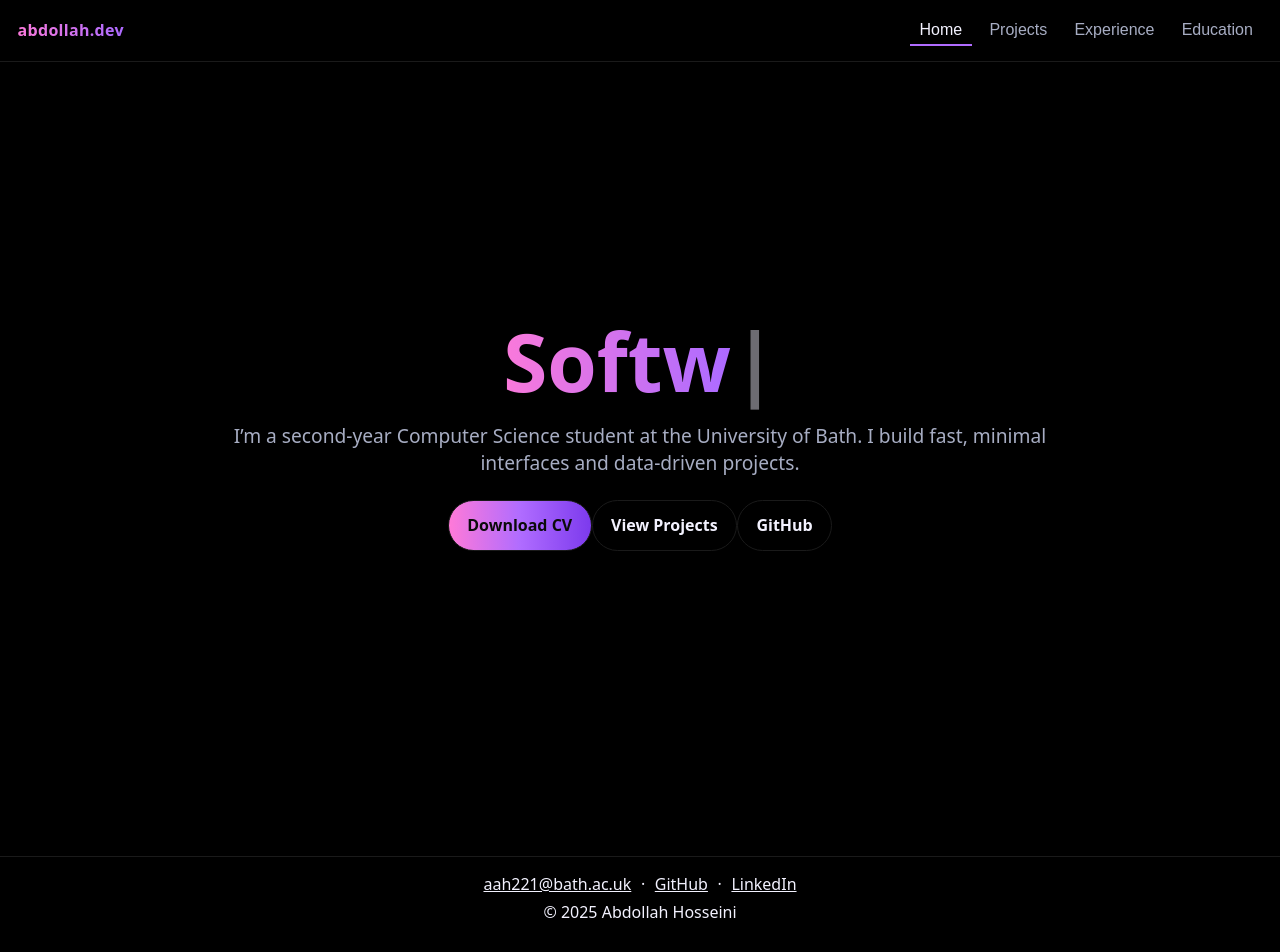
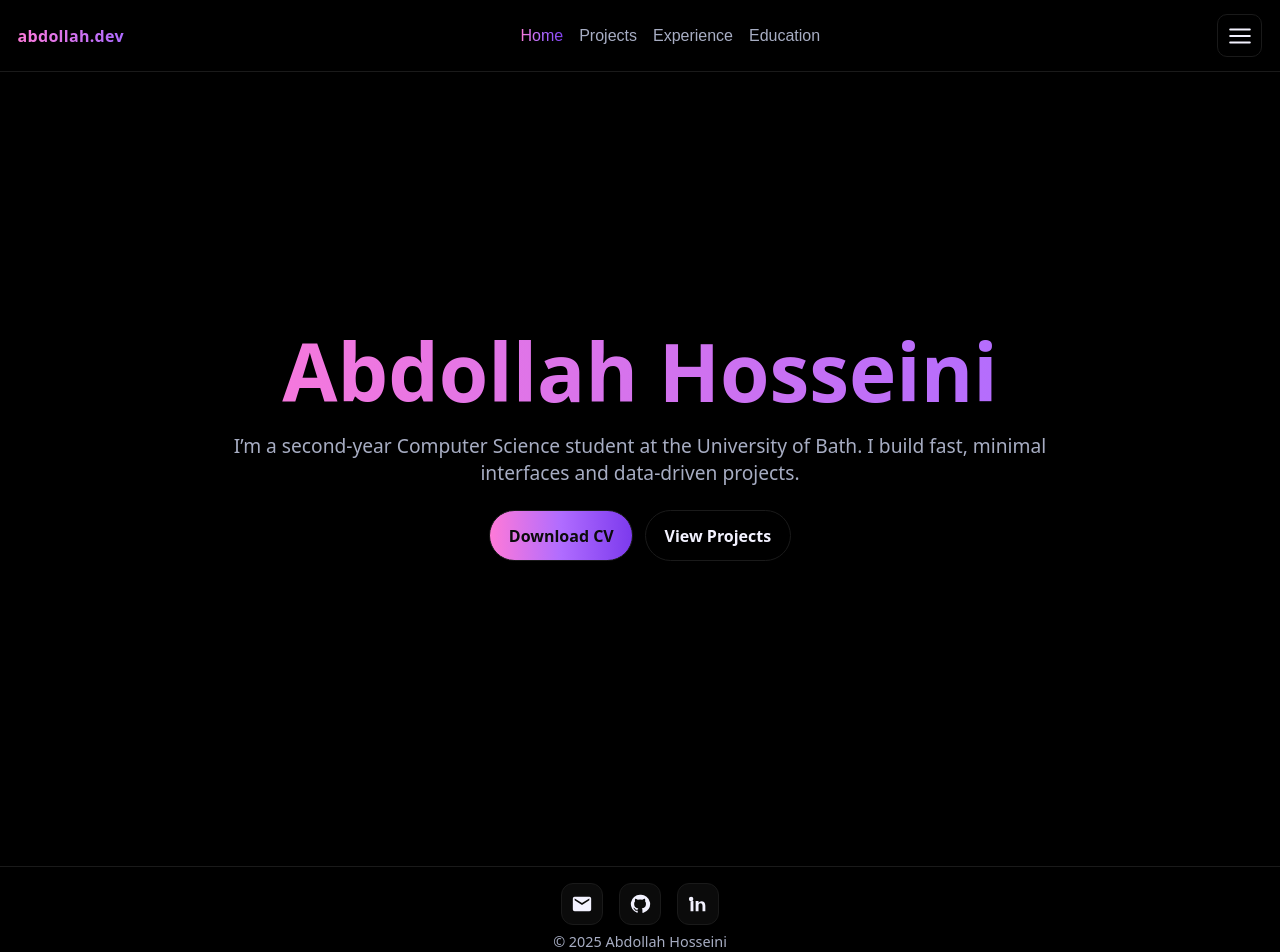
Before and after one commit to AbdollahHosseini/abdollah-portfolio, a React (Vite) app: page / in a window 1280 px wide. Shown: the top 952 px of the page. Built offline with nearby package versions, Linux system fonts and the light colour scheme; the HTML template or start-up script is replaced by a standard one.

Commit message:
styling changes v2

```diff
--- a/src/App.jsx
+++ b/src/App.jsx
@@ -1,8 +1,7 @@
-import { useEffect, useMemo, useState } from "react";
+import { useState } from "react";
 import { AnimatePresence, motion } from "framer-motion";
 import "./App.css";
 
-// ----- Tabs kept -----
 const TABS = ["Home", "Projects", "Experience", "Education"];
 
 const variants = {
@@ -11,85 +10,22 @@ const variants = {
   exit:    { opacity: 0, y: -10, filter: "blur(4px)" },
 };
 
-function Section({ children }) {
-  return <div className="section">{children}</div>;
-}
+function Section({ children }) { return <div className="section">{children}</div>; }
 
-/* =========================
-   Typewriter headline
-   ========================= */
-function useTypewriter(words, speed = 60, hold = 1200, erase = 35) {
-  const seq = useMemo(() => words, [words]);
-  const [i, setI] = useState(0);       // which word
-  const [t, setT] = useState("");      // text
-  const [phase, setPhase] = useState("typing"); // typing | holding | erasing
-
-  useEffect(() => {
-    let id;
-    const current = seq[i];
-
-    if (phase === "typing") {
-      if (t.length < current.length) {
-        id = setTimeout(() => setT(current.slice(0, t.length + 1)), speed);
-      } else {
-        setPhase("holding");
-      }
-    } else if (phase === "holding") {
-      id = setTimeout(() => setPhase("erasing"), hold);
-    } else if (phase === "erasing") {
-      if (t.length > 0) {
-        id = setTimeout(() => setT(current.slice(0, t.length - 1)), erase);
-      } else {
-        setI((i + 1) % seq.length);
-        setPhase("typing");
-      }
-    }
-    return () => clearTimeout(id);
-  }, [seq, i, t, phase, speed, hold, erase]);
-
-  return t;
-}
-
-/* =========================
-   CONTENT
-   ========================= */
+/* ====== CONTENT ====== */
 
 function Home() {
-  const typed = useTypewriter([
-    "Abdollah Hosseini",
-    "Software Engineer",
-    "Web Developer",
-    "Problem Solver",
-  ]);
-
   return (
     <div className="home">
       <div className="home-inner">
-        <h1 className="title xl">
-          {" "}
-          <span className="gradient-pp animated-gradient">{typed}</span>
-          <span className="cursor">|</span>
-        </h1>
-
+        <h1 className="title xl neon-tron">Abdollah Hosseini</h1>
         <p className="subtitle">
           I’m a second-year Computer Science student at the University of Bath. I build
           fast, minimal interfaces and data-driven projects.
         </p>
-
         <div className="cta-row">
-          <a className="btn btn-solid" href="/Abdollah-CV.pdf" download>
-            Download CV
-          </a>
-          <a className="btn btn-ghost" href="#projects">
-            View Projects
-          </a>
-          <a
-            className="btn btn-ghost"
-            href="https://github.com/AbdollahHosseini"
-            target="_blank"
-          >
-            GitHub
-          </a>
+          <a className="btn btn-solid" href="/Abdollah-CV.pdf" download>Download CV</a>
+          <a className="btn btn-ghost" href="#projects">View Projects</a>
         </div>
       </div>
     </div>
@@ -102,43 +38,67 @@ function Projects() {
     title: "Stock Predictor",
     date: "Aug 2025",
     bullets: [
-        "Python pipeline for market data; engineered features & visualised with Matplotlib.",
-        "XGBoost achieved 10% lower MAE vs Ridge; 52% DA outperforming baselines.",
+      "Python pipeline for market data; engineered features and visualised trends with Matplotlib.",
+      "XGBoost achieved 10% lower MAE vs Ridge and 52% DA, outperforming baseline strategies."
     ],
-      stack: ["Python", "NumPy", "pandas", "Matplotlib", "PyTorch", "XGBoost"],
-      code: "https://github.com/AbdollahHosseini/Stock-Predictor-via-Neural-Network",
+    stack: ["Python", "NumPy", "Pandas", "Matplotlib", "PyTorch", "XGBoost"],
+    code: "https://github.com/AbdollahHosseini/Stock-Predictor-via-Neural-Network"
   },
   {
     title: "Portfolio Website",
     date: "Jul 2025",
     bullets: [
       "Single-page React + Framer Motion with animated transitions and gradient branding.",
-        "Built with Vite; deployed on Vercel; custom domain abdollah.dev.",
+      "Built with Vite and deployed to Vercel on the custom domain abdollah.dev."
     ],
     stack: ["React", "Vite", "Framer Motion", "CSS", "Vercel"],
-      demo: "https://abdollah.dev",
-      code: "https://github.com/AbdollahHosseini?tab=repositories",
+    code: "https://github.com/AbdollahHosseini?tab=repositories"
   },
+  {
+    title: "Calorie Wise",
+    date: "2025",
+    bullets: [
+      "Team-built nutrition-tracking web app; led planning with Jira and Agile practices.",
+      "Added challenges and progress tracking; 70% of users reported improved consistency."
+    ],
+    stack: ["HTML/CSS", "JavaScript"],
+    code: "https://github.com/AbdollahHosseini/Calorie-wise"
+  },
+  {
+    title: "Sudoku Solver",
+    date: "2025",
+    bullets: [
+      "Modelled Sudoku as a CSP with variables and constraints derived from grid rules.",
+      "Implemented MRV heuristic with forward checking to prune search and speed solutions."
+    ],
+    stack: ["Python", "NumPy"],
+    code: "https://github.com/AbdollahHosseini/SudokuSolver"
+  },
+  {
+    title: "Email Spam Classifier",
+    date: "2025",
+    bullets: [
+      "Built a Naive Bayes classifier with Laplace smoothing to detect spam from tokenised emails.",
+      "Evaluated on labelled data and reported accuracy/precision-recall on held-out test sets."
+    ],
+    stack: ["Python", "NumPy", "Pandas", "Naive Bayes"],
+    code: "https://github.com/AbdollahHosseini/spamclassifier"
+  }
 ];
   return (
     <Section>
       <a id="projects" />
       <div className="stack-v gap-lg">
         {items.map(p => (
-          <article key={p.title} className="card">
+          <article key={p.title} className="card center-card">
             <div className="card-head">
               <h3 className="gradient-pp">{p.title}</h3>
               <div className="muted">{p.date}</div>
             </div>
-            <ul className="bullets">
-              {p.bullets.map((b, i) => <li key={i}>{b}</li>)}
-            </ul>
-            <ul className="chip-row">
-              {p.stack.map(s => <li key={s} className="chip">{s}</li>)}
-            </ul>
+            <ul className="bullets">{p.bullets.map((b, i) => <li key={i}>{b}</li>)}</ul>
+            <ul className="chip-row">{p.stack.map(s => <li key={s} className="chip">{s}</li>)}</ul>
             <div className="links">
-              {p.demo && <a target="_blank" href={p.demo}>Live</a>}
-              {p.code && <a target="_blank" href={p.code}>Code</a>}
+              {p.code && <a className="link-btn" target="_blank" href={p.code}>Code</a>}
             </div>
           </article>
         ))}
@@ -153,9 +113,7 @@ function Experience() {
       title: "Back of House Team Member",
       org: "Nando’s",
       date: "Aug 2025 – Present",
-      bullets: [
-        "Collaborated under peak pressure; ensured hygiene standards; managed stock rotation.",
-      ],
+      bullets: ["Collaborated under peak pressure; ensured hygiene standards; managed stock rotation."],
     },
     {
       title: "Treasurer",
@@ -163,28 +121,24 @@ function Experience() {
       date: "Jul 2025 – Present",
       bullets: [
         "Managed finances for a 500+ member society; budgets of £1,000+ per event.",
-        "Sponsorships increased funding by ~30%; cashflow reconciliation across events.",
+        "Sponsorships increased funding by ~30%; cash-flow reconciliation across events.",
       ],
     },
     {
       title: "Summer Intern",
       org: "Care Zone Trading",
       date: "Jun 2025 – Aug 2025",
-      bullets: [
-        "Python + PostgreSQL inventory system tracking 300+ daily shipments; +20% efficiency.",
-      ],
+      bullets: ["Python + PostgreSQL inventory system tracking 300+ shipments/day; +20% efficiency."],
     },
   ];
   return (
     <Section>
       <div className="stack-v gap-lg">
         {roles.map(r => (
-          <article key={r.title} className="card">
+          <article key={r.title} className="card center-card">
             <h3 className="gradient-pp">{r.title} — <span className="muted">{r.org}</span></h3>
             <div className="muted">{r.date}</div>
-            <ul className="bullets">
-              {r.bullets.map((b, i) => <li key={i}>{b}</li>)}
-            </ul>
+            <ul className="bullets">{r.bullets.map((b, i) => <li key={i}>{b}</li>)}</ul>
           </article>
         ))}
       </div>
@@ -195,38 +149,33 @@ function Experience() {
 function Education() {
   return (
     <Section>
-      <div className="stack-v gap-lg">
-        <article className="card">
+      <article className="card center-card">
         <h3 className="gradient-pp">University of Bath — BSc (Hons) Computer Science</h3>
         <div className="muted">Sep 2024 – Jun 2028</div>
         <p className="muted">First Year: 80% (First Class). Modules include Algorithms, ML, Cybersecurity, HCI, Software Engineering, Visual Computing.</p>
       </article>
-      </div>
+
+      <article className="card center-card">
+        <h3 className="gradient-pp">Dubai English Speaking College (DESS College)</h3>
+        <div className="muted">Sep 2017 - Jun 2024</div>
+        <p className="muted">A-levels: Mathematics (A*), Computer Science (A*), Economics (A) | GCSE: 9999887</p>
+      </article>
+
     </Section>
   );
 }
 
-/* =========================
-   APP SHELL
-   ========================= */
 export default function App() {
   const [tab, setTab] = useState("Home");
-
-  const renderTab = () => {
-    switch (tab) {
-      case "Home": return <Home />;
-      case "Projects": return <Projects />;
-      case "Experience": return <Experience />;
-      case "Education": return <Education />;
-      default: return <Home />;
-    }
-  };
+  const [mobileOpen, setMobileOpen] = useState(false);
 
   return (
     <div className="app">
       <header className="topbar">
         <div className="brand gradient-pp animated-gradient">abdollah.dev</div>
-        <nav className="tabs">
+
+        {/* Desktop tabs */}
+        <nav className="tabs desktop-only">
           {TABS.map(t => (
             <button
               key={t}
@@ -237,7 +186,35 @@ export default function App() {
             </button>
           ))}
         </nav>
+
+        {/* Mobile hamburger */}
+        <button
+          className="hamburger mobile-only"
+          aria-label="Open menu"
+          aria-expanded={mobileOpen}
+          onClick={() => setMobileOpen(o => !o)}
+        >
+          {/* simple icon */}
+          <svg width="26" height="26" viewBox="0 0 24 24" fill="none">
+            <path d="M3 6h18M3 12h18M3 18h18" stroke="currentColor" strokeWidth="2" strokeLinecap="round"/>
+          </svg>
+        </button>
       </header>
+
+      {/* Mobile dropdown panel */}
+      {mobileOpen && (
+        <div className="mobile-menu mobile-only">
+          {TABS.map(t => (
+            <button
+              key={t}
+              className={`mobile-item ${tab === t ? "active" : ""}`}
+              onClick={() => { setTab(t); setMobileOpen(false); }}
+            >
+              {t}
+            </button>
+          ))}
+        </div>
+      )}
 
       <main className="shell">
         <AnimatePresence mode="wait">
@@ -249,20 +226,30 @@ export default function App() {
             exit="exit"
             transition={{ duration: 0.25, ease: "easeOut" }}
           >
-            {renderTab()}
+            {tab === "Home" && <Home />}
+            {tab === "Projects" && <Projects />}
+            {tab === "Experience" && <Experience />}
+            {tab === "Education" && <Education />}
           </motion.section>
         </AnimatePresence>
       </main>
 
       <footer className="foot muted">
-        <div className="footer-links">
-          <a href="mailto:aah221@bath.ac.uk">aah221@bath.ac.uk</a>
-          <span>·</span>
-          <a target="_blank" href="https://github.com/AbdollahHosseini">GitHub</a>
-          <span>·</span>
-          <a target="_blank" href="https://www.linkedin.com/in/abdollah-hosseini-9855ab236/">LinkedIn</a>
+        <div className="footer-icons">
+          <a aria-label="Email" href="mailto:aah221@bath.ac.uk" className="icon-btn" title="Email">
+            {/* mail icon */}
+            <svg viewBox="0 0 24 24" width="22" height="22" fill="currentColor"><path d="M20 4H4a2 2 0 0 0-2 2v12a2 2 0 0 0 2 2h16a2 2 0 0 0 2-2V6a2 2 0 0 0-2-2Zm0 4-8 5L4 8V6l8 5 8-5v2Z"/></svg>
+          </a>
+          <a aria-label="GitHub" href="https://github.com/AbdollahHosseini" target="_blank" className="icon-btn" title="GitHub">
+            {/* github icon */}
+            <svg viewBox="0 0 24 24" width="22" height="22" fill="currentColor"><path d="M12 2a10 10 0 0 0-3.16 19.49c.5.09.68-.22.68-.48v-1.69c-2.78.61-3.37-1.17-3.37-1.17-.46-1.16-1.12-1.47-1.12-1.47-.91-.62.07-.61.07-.61 1 .07 1.52 1.03 1.52 1.03 .9 1.52 2.36 1.08 2.94.83 .09-.66.35-1.08.63-1.33-2.22-.25-4.56-1.11-4.56-4.95 0-1.09.39-1.98 1.03-2.68-.1-.25-.45-1.27.1-2.64 0 0 .85-.27 2.78 1.02a9.7 9.7 0 0 1 5.06 0c1.93-1.29 2.78-1.02 2.78-1.02 .55 1.37.2 2.39.1 2.64 .64.7 1.03 1.59 1.03 2.68 0 3.85-2.34 4.7-4.57 4.95 .36.31.68.92.68 1.86v2.75c0 .26.18.58.69.48A10 10 0 0 0 12 2Z"/></svg>
+          </a>
+          <a aria-label="LinkedIn" href="https://www.linkedin.com/in/abdollah-hosseini-9855ab236/" target="_blank" className="icon-btn" title="LinkedIn">
+            {/* linkedin icon */}
+            <svg viewBox="0 0 24 24" width="22" height="22" fill="currentColor"><path d="M6.94 6.5A2.44 2.44 0 1 1 4.5 4.06 2.44 2.44 0 0 1 6.94 6.5ZM7 8.62H3.88V20h3.12Zm5.56 0H9.44V20h3.12v-5.75c0-1.51.29-2.98 2.16-2.98s2.2 1.65 2.2 3.08V20H20V13.9c0-3.39-1.8-4.97-4.21-4.97a3.63 3.63 0 0 0-3.23 1.77h-.04Z"/></svg>
+          </a>
         </div>
-        <div>© {new Date().getFullYear()} Abdollah Hosseini</div>
+        <div className="copyright">© {new Date().getFullYear()} Abdollah Hosseini</div>
       </footer>
     </div>
   );
--- a/src/index.css
+++ b/src/index.css
@@ -30,7 +30,7 @@ a:hover { text-decoration: underline; }
 
 .app { min-height: 100dvh; display: grid; grid-template-rows: auto 1fr auto; }
 
-/* Topbar */
+/* ───────── Topbar / Navbar ───────── */
 .topbar {
   position: sticky; top: 0; z-index: 10;
   display: flex; align-items: center; justify-content: space-between;
@@ -38,42 +38,52 @@ a:hover { text-decoration: underline; }
   background: rgba(0,0,0,.6); backdrop-filter: blur(8px);
 }
 .brand { font-weight: 700; letter-spacing: .3px; }
-.tabs { display: flex; gap: .5rem; }
+.tabs { display: flex; gap: .8rem; }
 
-.tab {
+/* Minimal text-only tabs */
+.tab{
   background: transparent;
   color: var(--muted);
   border: none;
   font-size: 1rem;
   font-weight: 500;
-  padding: .4rem .6rem;
+  padding: .4rem .1rem;
   cursor: pointer;
   transition: color .2s ease;
 }
+.tab:hover{ color: var(--text); }
 
-.tab:hover {
-  color: var(--text);
+/* Active = gradient text */
+.tab.active{
+  color: transparent;
+  background: linear-gradient(90deg, var(--g1), var(--g2), var(--g3));
+  -webkit-background-clip: text;
+  background-clip: text;
 }
 
-.tab.active {
-  color: var(--text);
-  border-bottom: 2px solid var(--g2); /* subtle underline highlight */
-  padding-bottom: .35rem;
-}
-
-/* Main shell */
+/* ───────── Main shell / Sections ───────── */
 .shell { max-width: var(--max); margin-inline: auto; padding: var(--space-lg) 1rem var(--space-xl); }
 .section { display: grid; gap: var(--space-md); }
 
-/* Home (centered hero) */
+/* ───────── Home (centered hero) ───────── */
 .home { display: grid; place-items: center; min-height: calc(100dvh - 150px); }
 .home-inner { text-align: center; max-width: 900px; padding: 0 1rem; }
 .title.xl { font-size: clamp(2.8rem, 8vw, 5rem); line-height: 1.05; margin: 0 0 1.2rem; }
 .subtitle { font-size: clamp(1.05rem, 2.2vw, 1.2rem); color: var(--muted); margin: 0 0 var(--space-md); }
-.cursor { margin-left: .1rem; opacity: .9; animation: blink 1s steps(2,end) infinite; }
-@keyframes blink { 50% { opacity: 0; } }
+.cta-row { display: inline-flex; gap: .75rem; flex-wrap: wrap; justify-content: center; }
 
-/* Gradient text */
+/* ───────── Dynamic gradient title (no glow) ───────── */
+.neon-tron{
+  /* same gradient as elsewhere, but animated inside the text */
+  background: linear-gradient(90deg, var(--g1), var(--g2), var(--g3));
+  background-size: 200% 200%;
+  -webkit-background-clip: text;
+  background-clip: text;
+  color: transparent;
+  animation: shift 6s ease-in-out infinite;
+}
+
+/* ───────── Gradient utilities ───────── */
 .gradient-pp {
   background: linear-gradient(90deg, var(--g1), var(--g2), var(--g3));
   -webkit-background-clip: text;
@@ -90,7 +100,7 @@ a:hover { text-decoration: underline; }
   100% { background-position: 0% 50%; }
 }
 
-/* Cards / Grid */
+/* ───────── Cards / Content ───────── */
 .card {
   background: linear-gradient(180deg, rgba(255,255,255,0.04), rgba(255,255,255,0.02));
   border: 1px solid var(--border);
@@ -98,9 +108,28 @@ a:hover { text-decoration: underline; }
   padding: 1.1rem 1.2rem;
   box-shadow: 0 10px 30px rgba(0,0,0,.35);
 }
+.center-card{ display:flex; flex-direction:column; justify-content:center; }
 .card-head { display: flex; align-items: baseline; justify-content: space-between; gap: 1rem; }
 
-/* Buttons */
+/* Lists & chips */
+.bullets { margin: .6rem 0 0; padding-left: 1.2rem; }
+.bullets li { margin-bottom: .45rem; }
+.chip-row { list-style: none; display: flex; flex-wrap: wrap; gap: .44rem; padding: 0; margin: .9rem 0 0; }
+.chip { background: #0b0b0b; border: 1px solid var(--border); padding: .3rem .7rem; border-radius: 999px; color: var(--muted); font-size: .92rem; }
+
+/* Project/Code link buttons */
+.links{ margin-top:.8rem; display:flex; gap:.6rem; }
+.link-btn{
+  display:inline-block;
+  padding:.55rem .9rem;
+  border-radius:10px;
+  border:1px solid var(--border);
+  background:#0b0b0b;
+  text-decoration:none;
+}
+.link-btn:hover{ border-color:#2a2a2a; transform: translateY(-1px); }
+
+/* ───────── Buttons (hero) ───────── */
 .btn {
   display: inline-block; font-weight: 600;
   padding: .85rem 1.15rem; border-radius: 999px;
@@ -114,18 +143,70 @@ a:hover { text-decoration: underline; }
 }
 .btn-ghost { background: transparent; color: var(--text); }
 
-/* Lists & chips */
-.bullets { margin: .6rem 0 0; padding-left: 1.2rem; }
-.bullets li { margin-bottom: .4rem; }
-.chip-row { list-style: none; display: flex; flex-wrap: wrap; gap: .44rem; padding: 0; margin: .9rem 0 0; }
-.chip { background: #0b0b0b; border: 1px solid var(--border); padding: .3rem .7rem; border-radius: 999px; color: var(--muted); font-size: .92rem; }
-
-/* Footer */
+/* ───────── Footer with icons ───────── */
 .foot {
   border-top: 1px solid var(--border);
-  padding: 1rem;
+  padding: 1rem 0 1.4rem;
   text-align: center;
   background: rgba(0,0,0,.6);
 }
-.footer-links { display: inline-flex; gap: .6rem; align-items: center; margin-bottom: .4rem; }
-.footer-links a { color: var(--text); text-decoration: underline; }
+.footer-icons{
+  display:flex;
+  justify-content:center;
+  gap: 1rem;
+  margin-bottom:.4rem;
+}
+.icon-btn{
+  width:42px; height:42px; display:grid; place-items:center;
+  border:1px solid var(--border); border-radius:12px; background:#0b0b0b;
+  color: var(--text);
+}
+.icon-btn:hover{ border-color:#2a2a2a; transform:translateY(-1px); }
+.copyright{ color:var(--muted); font-size:.9rem; }
+
+/* ---------- Responsive menu ---------- */
+.desktop-only { display: flex; }
+.mobile-only  { display: none; }
+
+/* Hamburger button */
+.hamburger{
+  background: transparent;
+  border: 1px solid var(--border);
+  color: var(--text);
+  border-radius: 10px;
+  padding: .45rem .55rem;
+  display: grid; place-items: center;
+}
+.hamburger:hover{ border-color:#2a2a2a; }
+
+/* Mobile dropdown panel */
+.mobile-menu{
+  position: sticky; top: 56px; /* just below the topbar */
+  z-index: 9;
+  background: rgba(10,10,10,.98);
+  border-bottom: 1px solid var(--border);
+  backdrop-filter: blur(8px);
+  display: grid;
+}
+.mobile-item{
+  text-align: left;
+  padding: .9rem 1.1rem;
+  background: transparent;
+  border: none;
+  color: var(--muted);
+  font-size: 1rem;
+  border-top: 1px solid var(--border);
+}
+.mobile-item:first-child{ border-top: none; }
+.mobile-item:hover{ color: var(--text); }
+.mobile-item.active{
+  color: transparent;
+  background: linear-gradient(90deg, var(--g1), var(--g2), var(--g3));
+  -webkit-background-clip: text; background-clip: text;
+}
+
+/* Show hamburger on small screens, hide desktop tabs */
+@media (max-width: 720px){
+  .desktop-only { display: none; }
+  .mobile-only  { display: grid; }
+}
```
Lines whose indentation alone changed are shown as unchanged.
